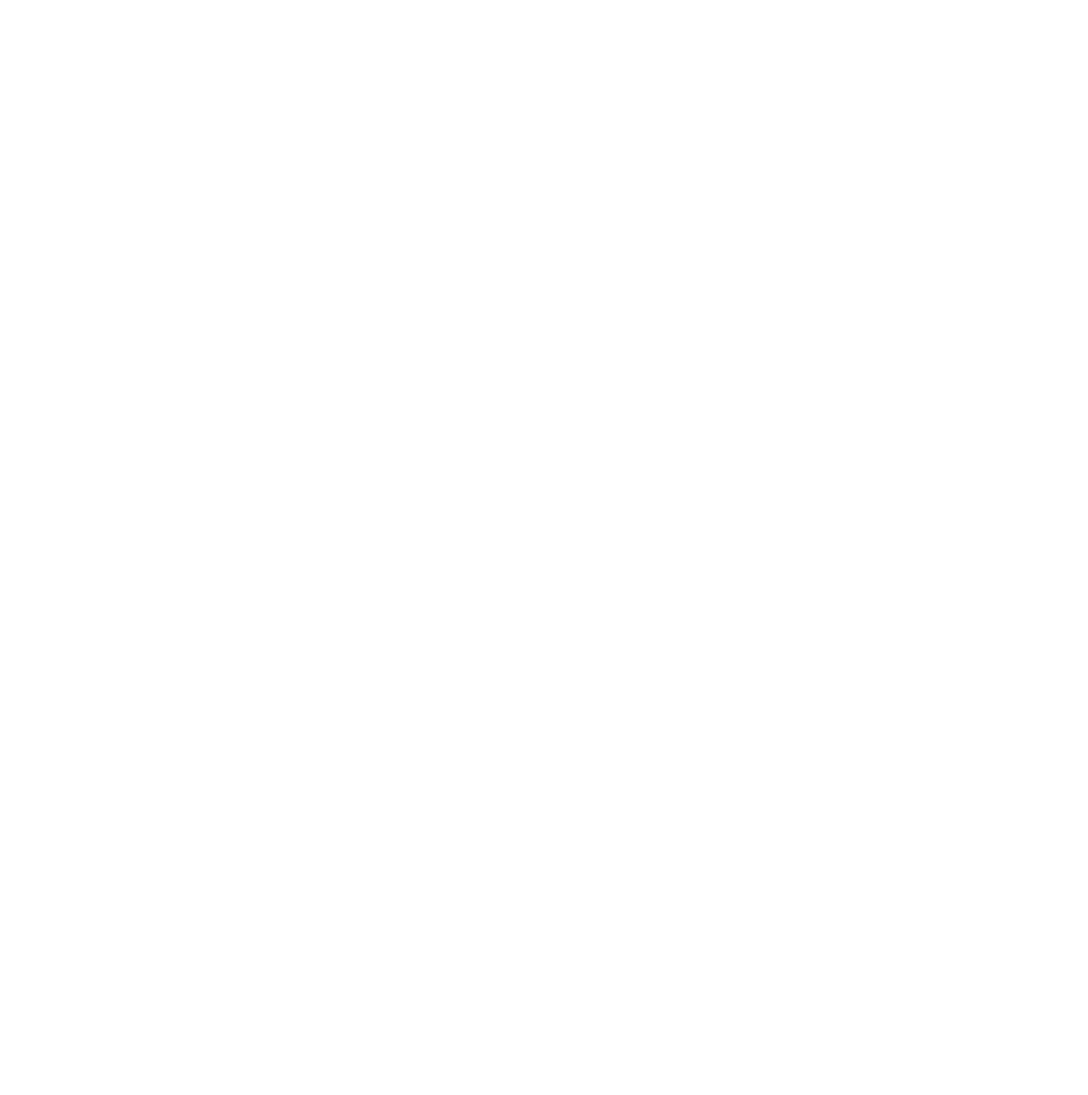
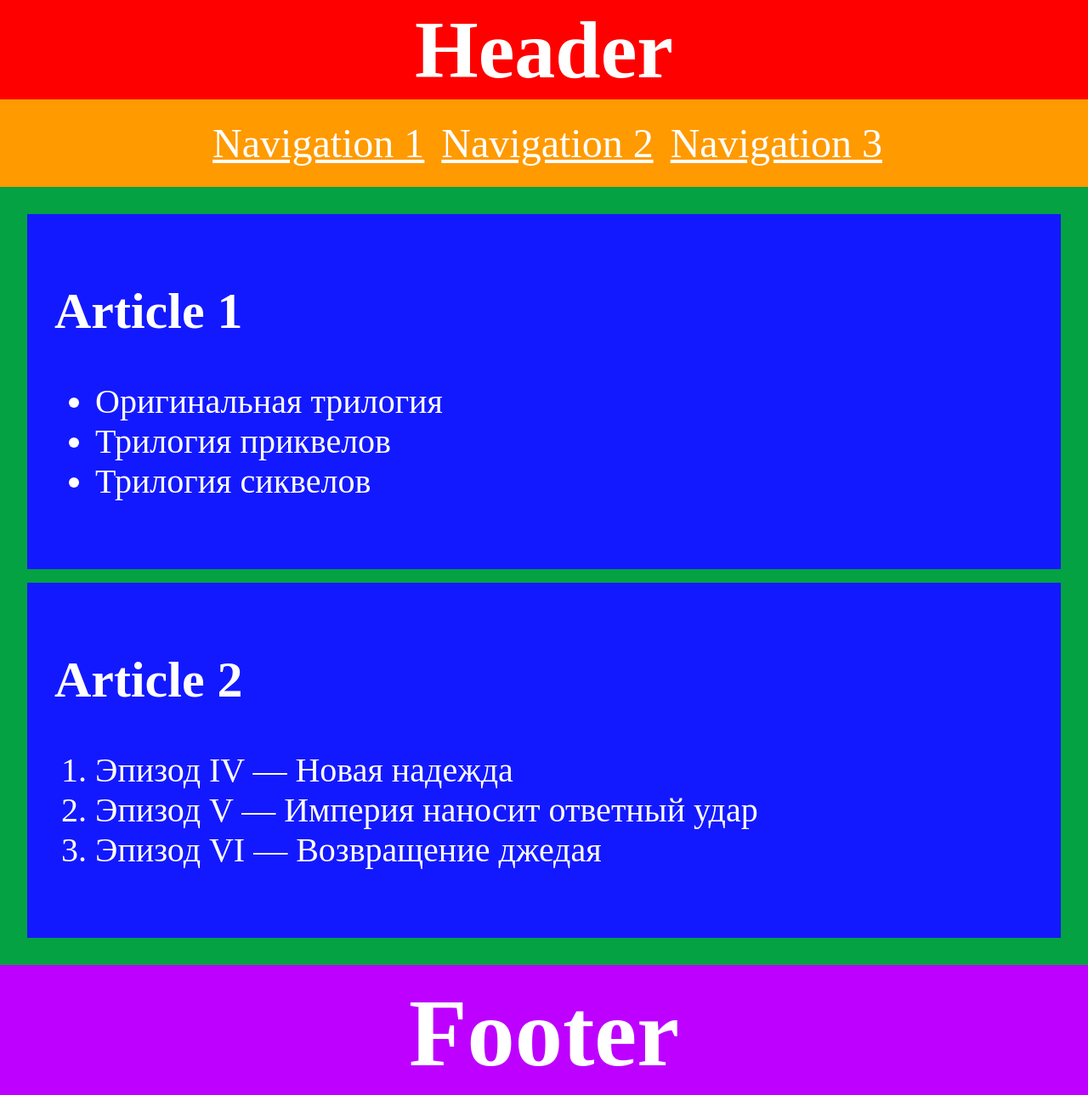
Before and after one commit to js-tasks-ru/htmlcss-20230714_takeshi1, a website: page 02-dz0/01-semantic-mockup/solution.html in a window 1280 px wide. Shown: the whole page at 85% size. Before the commit the page ends 800 px from the top, so only its background shows below. Drawn offline with Linux system fonts and the light colour scheme.

Commit message:
Solutions for "01-intro", "02-dz0\semantic-mockup"

```diff
--- a/02-dz0/01-semantic-mockup/solution.html
+++ b/02-dz0/01-semantic-mockup/solution.html
@@ -1,4 +1,40 @@
 <!DOCTYPE html>
-<html lang="ru">
-    <!-- Ваше решение -->
+<html lang="en">
+  <head>
+    <meta charset="UTF-8" />
+    <meta name="viewport" content="width=device-width, initial-scale=1.0" />
+    <link rel="stylesheet" href="style.css" />
+    <title>Semantic page markup</title>
+  </head>
+  <body>
+    <header class="header">
+      <h1 class="header_h1">Header</h1>
+      <nav class="nav">
+        <a href="" class="nav_point">Navigation 1</a>
+        <a href="" class="nav_point">Navigation 2</a>
+        <a href="" class="nav_point">Navigation 3</a>
+      </nav>
+    </header>
+    <main class="main">
+      <article class="article_first">
+        <h2>Article 1</h2>
+        <ul class="article_ul">
+          <li>Оригинальная трилогия</li>
+          <li>Трилогия приквелов</li>
+          <li>Трилогия сиквелов</li>
+        </ul>
+      </article>
+      <article class="article_second">
+        <h2>Article 2</h2>
+        <ol class="article_ol">
+          <li>Эпизод IV — Новая надежда</li>
+          <li>Эпизод V — Империя наносит ответный удар</li>
+          <li>Эпизод VI — Возвращение джедая</li>
+        </ol>
+      </article>
+    </main>
+    <footer class="footer">
+      <h3>Footer</h3>
+    </footer>
+  </body>
 </html>
--- /dev/null
+++ b/02-dz0/01-semantic-mockup/style.css
@@ -0,0 +1,67 @@
+* {
+    padding: 0;
+    margin: 0;
+    box-sizing: border-box;
+    color: white;
+  }
+
+  .header {
+    text-align: center;
+    font-size: 3rem;
+  }
+
+  .header_h1 {
+    background-color: #ff0000;
+    padding-top: 0.2rem;
+    padding-bottom: 0.2rem;
+  }
+
+  .nav {
+    background-color: #ff9a00;
+    padding-top: 1.5rem;
+    padding-bottom: 1.5rem;
+  }
+
+  .nav_point {
+    margin-left: 0.5rem;
+  }
+
+  .main {
+    background-color: #04a242;
+    padding: 2rem 2rem 2rem 2rem;
+  }
+
+  .article_first {
+    background-color: #1319ff;
+    font-size: 2.5rem;
+    padding-top: 5rem;
+    padding-left: 2rem;
+  }
+
+  .article_ul {
+    padding-top: 3rem;
+    padding-left: 3rem;
+    padding-bottom: 5rem;
+  }
+
+  .article_second {
+    background-color: #1319ff;
+    font-size: 2.5rem;
+    margin-top: 1rem;
+    padding-top: 5rem;
+    padding-left: 2rem;
+  }
+
+  .article_ol {
+    padding-top: 3rem;
+    padding-left: 3rem;
+    padding-bottom: 5rem;
+  }
+
+  .footer {
+    background-color: #bd00ff;
+    font-size: 6rem;
+    text-align: center;
+    padding-top: 1rem;
+    padding-bottom: 0.5rem;
+  }
```
Also changed, not shown: 01-intro/01-hello-world/solution.html (+10 -1 lines).
